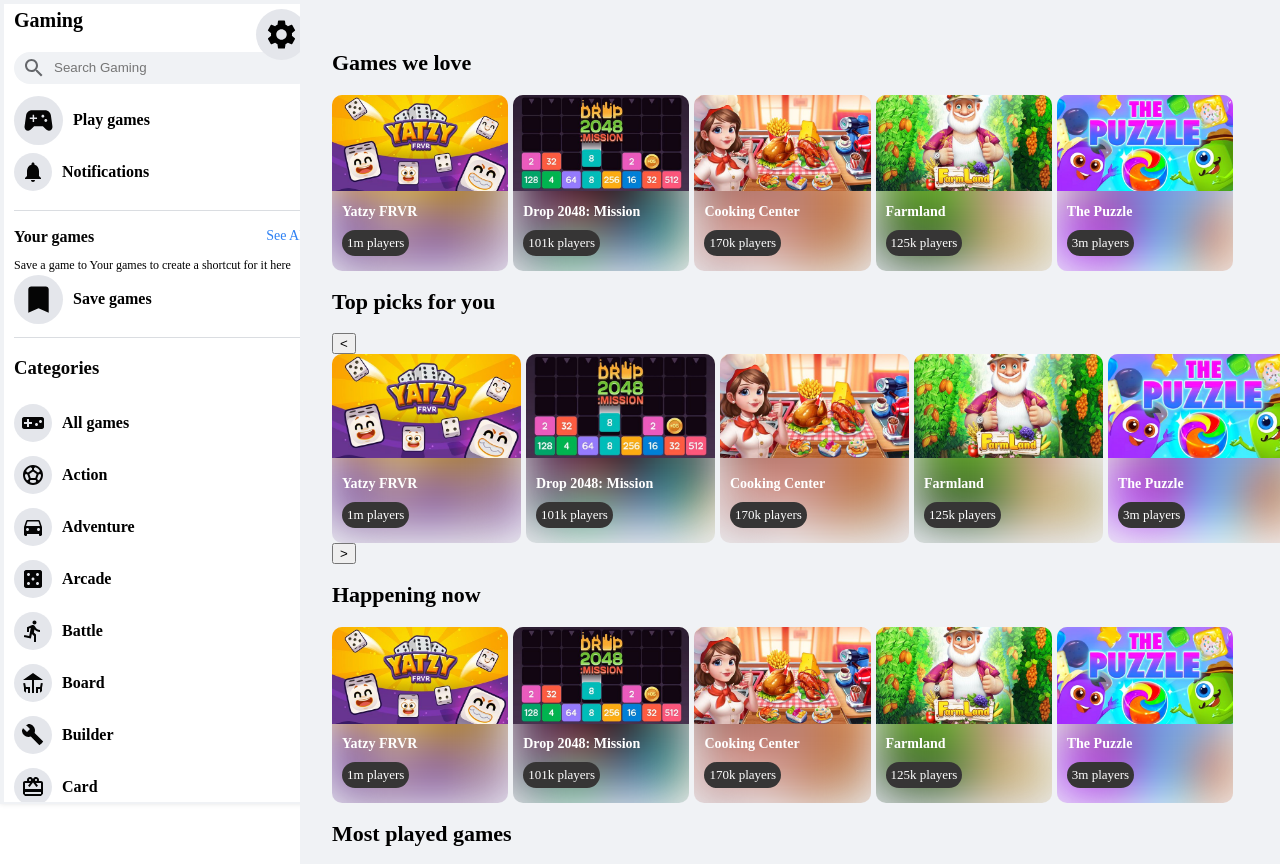
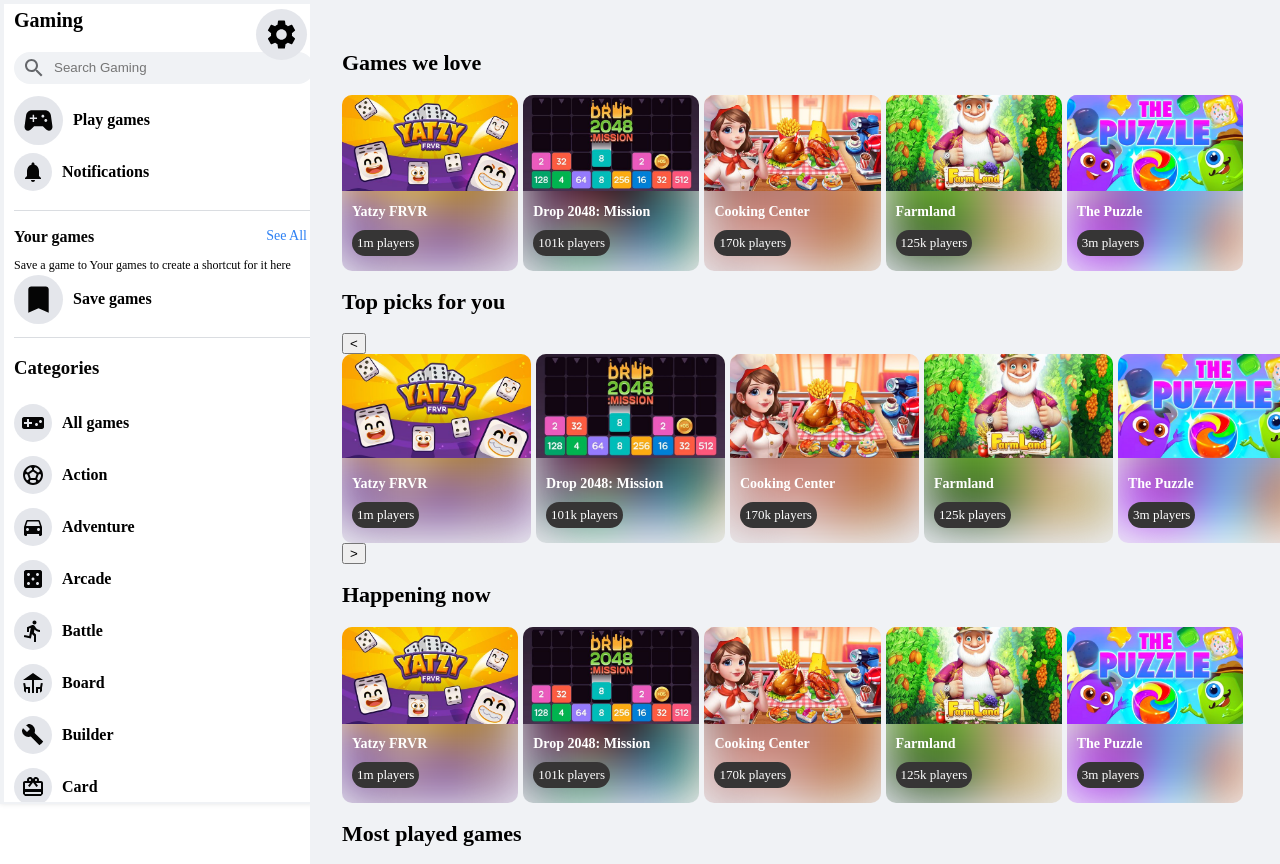
Before and after one commit to mike-gustafson/react-facebook, a Next.js app: page /gaming/gaming in a window 1280 px wide. Shown: the top 864 px of the page. Built offline with nearby package versions, Linux system fonts and the light colour scheme.

Commit message:
chore: fix gaming sidebar width

```diff
--- a/styles/Gaming.module.css
+++ b/styles/Gaming.module.css
@@ -18,7 +18,7 @@
 .main {
   position: absolute;
   top: 0px;
-  left: 300px;
+  left: 310px;
   width: calc(100vw - 300px);
   height: 100%;
   background-color: #f0f2f5;
```
